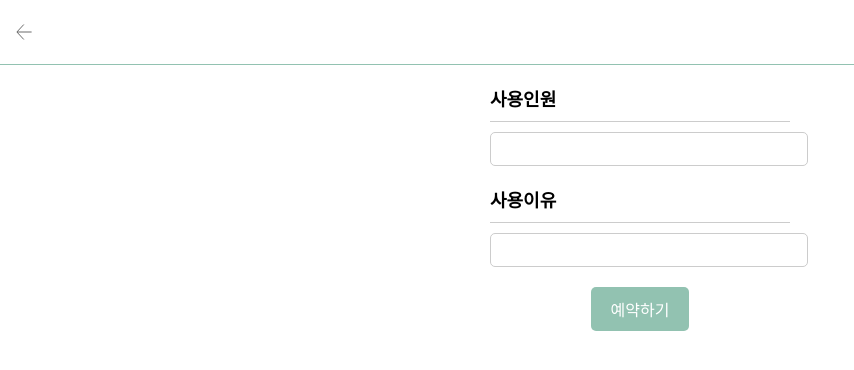
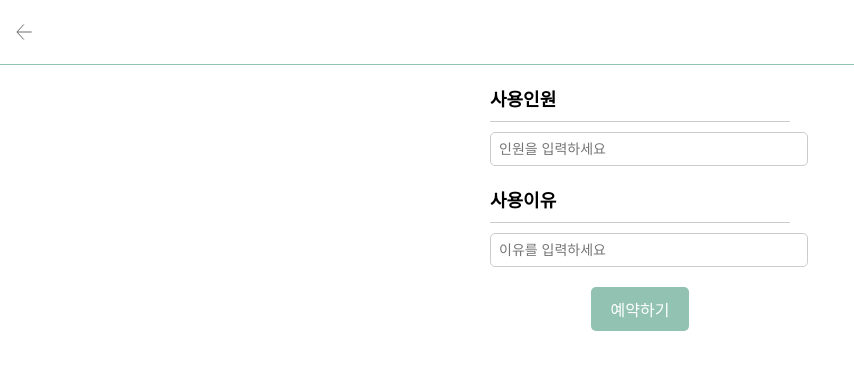
Before and after one commit to 24-W-UROP/Front, a React (Create React App) app: page /ReservationPage in a window 1280 px wide. Shown: the top 370 px of the page, without its empty margins (0-854 px from the left). Built offline with nearby package versions, Linux system fonts and the light colour scheme.

Commit message:
Update ReservationPage.jsx

```diff
--- a/src/pages/reservationPage/ReservationPage.jsx
+++ b/src/pages/reservationPage/ReservationPage.jsx
@@ -5,8 +5,16 @@ import HeaderWithArrow from '../../components/common/HeaderWithArrow';
 const ReservationPage = () => {
   const [numberOfPeople, setNumberOfPeople] = useState('');
   const [reason, setReason] = useState('');
+  const isReservationEnabled = () => {
+    return numberOfPeople.trim() !== '' && reason.trim() !== '';
+  };
   const handleReservation = () => {
-    console.log('Reservation logic here');
+    console.log('Is reservation enabled:', isReservationEnabled());
+    if (isReservationEnabled()) {
+      console.log('Reservation logic here');
+    } else {
+      console.log('Please fill in the required information');
+    }
   };
 
   return (
@@ -17,7 +25,7 @@ const ReservationPage = () => {
         <Separator />
         <Input
           type="text"
-          palceholder="인원을 입력하세요"
+          placeholder="인원을 입력하세요"
           value={numberOfPeople}
           onChange={e => {
             setNumberOfPeople(e.target.value);
@@ -29,7 +37,7 @@ const ReservationPage = () => {
         <Separator />
         <Input
           type="text"
-          placeholer="이유를 입력하세요"
+          placeholder="이유를 입력하세요"
           value={reason}
           onChange={e => {
             setReason(e.target.value);
@@ -37,7 +45,10 @@ const ReservationPage = () => {
         />
       </Section>
       <ButtonContainer>
-        <ReservationButton onClick={handleReservation}>
+        <ReservationButton
+          onClick={handleReservation}
+          disabled={!isReservationEnabled()}
+        >
           예약하기
         </ReservationButton>
       </ButtonContainer>
```
